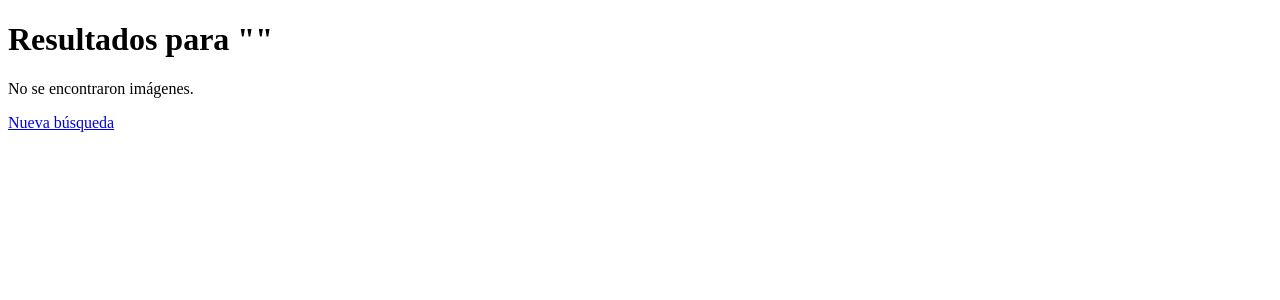
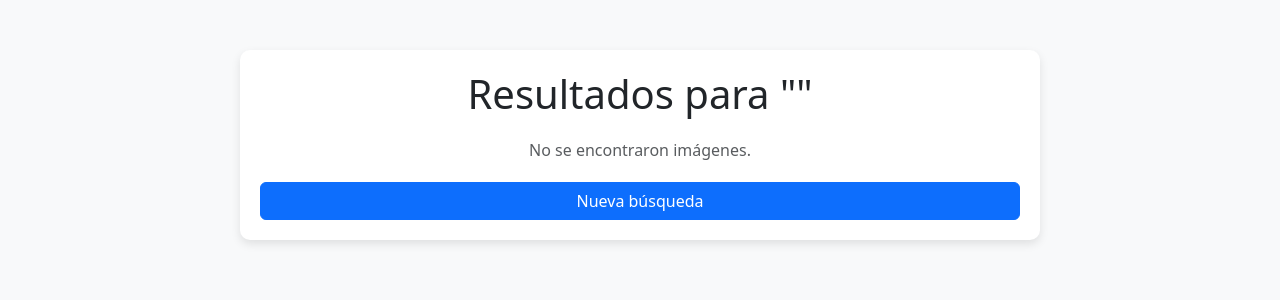
Before and after one commit to SergioQ79/conectApiML, a Flask app: template templates/results.html in a window 1280 px wide. Shown: the top 300 px of the page. Run offline with Flask 3, Linux system fonts and the light colour scheme; the template is opened without the code that fills it, so the values that code supplies are empty.

Commit message:
Update results.html

```diff
--- a/templates/results.html
+++ b/templates/results.html
@@ -1,21 +1,62 @@
 <!DOCTYPE html>
- <html lang="en">
+<html lang="es">
 <head>
     <meta charset="UTF-8">
     <meta name="viewport" content="width=device-width, initial-scale=1.0">
     <title>Resultados de Búsqueda</title>
+    <link href="https://cdn.jsdelivr.net/npm/bootstrap@5.3.0/dist/css/bootstrap.min.css" rel="stylesheet">
+    <style>
+        body {
+            background-color: #f8f9fa;
+        }
+        .container {
+            max-width: 800px;
+            margin-top: 50px;
+            background: white;
+            padding: 20px;
+            border-radius: 10px;
+            box-shadow: 0px 4px 10px rgba(0, 0, 0, 0.1);
+        }
+        h1 {
+            text-align: center;
+            margin-bottom: 20px;
+        }
+        .image-list {
+            display: flex;
+            flex-wrap: wrap;
+            justify-content: center;
+            gap: 15px;
+        }
+        .image-list img {
+            border-radius: 8px;
+            max-width: 100%;
+            height: auto;
+        }
+        .back-button {
+            display: block;
+            text-align: center;
+            margin-top: 20px;
+        }
+    </style>
 </head>
 <body>
+
+<div class="container text-center">
     <h1>Resultados para "{{ keyword }}"</h1>
+
     {% if images %}
-         <ul>
+        <div class="image-list">
             {% for image in images %}
-             <li><img src="{{ image }}" alt="{{ keyword }}" style="max-width:300px;"></li>
+                <img src="{{ image }}" alt="{{ keyword }}" class="img-fluid">
             {% endfor %}
-         </ul>
+        </div>
     {% else %}
-         <p>No se encontraron imágenes.</p>
+        <p class="text-muted">No se encontraron imágenes.</p>
     {% endif %}
-     <a href="/">Nueva búsqueda</a>
+
+    <a href="/" class="btn btn-primary back-button">Nueva búsqueda</a>
+</div>
+
+<script src="https://cdn.jsdelivr.net/npm/bootstrap@5.3.0/dist/js/bootstrap.bundle.min.js"></script>
 </body>
 </html>
```
Lines whose indentation alone changed are shown as unchanged.
